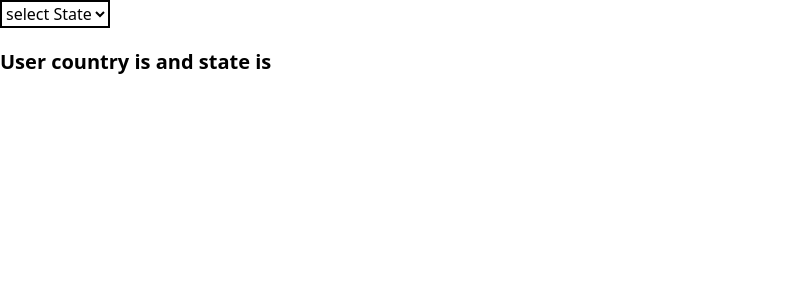
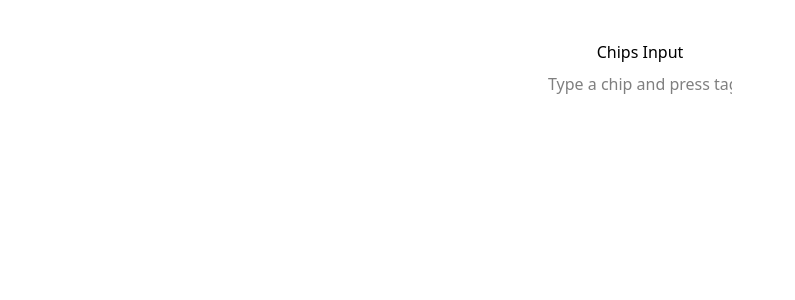
Before and after one commit to srivastavarahul442/react-features, a React (Vite) app: page / in a window 1280 px wide. Shown: the top 300 px of the page, without its empty margins (0-795 px from the left). Built offline with nearby package versions, Linux system fonts and the light colour scheme.

Commit message:
Chips Inpit

```diff
--- a/src/App.jsx
+++ b/src/App.jsx
@@ -1,9 +1,15 @@
+import ChipsInput from "./components/Chips Input/ChipsInput";
+import { Example } from "./components/Example";
 import MultipleDropdown from "./components/MultipleDropdown";
+import OtpValidation from "./components/OTP validation/OtpValidation";
 
 function App() {
   return (
     <>
-      <MultipleDropdown />
+      {/* <MultipleDropdown /> */}
+      {/* <OtpValidation /> */}
+      <ChipsInput />
+      {/* <Example /> */}
     </>
   );
 }
--- /dev/null
+++ b/src/components/Chips Input/ChipsInput.jsx
@@ -0,0 +1,52 @@
+import { useState } from "react";
+
+function ChipsInput() {
+  const [inputVal, setInputVal] = useState("");
+
+  const [valArray, setArrayVal] = useState([]);
+
+  const handleOnchange = (e) => {
+    setInputVal(e);
+  };
+
+  const handleKeyDown = (e) => {
+    if (e.key === "Enter") {
+      setArrayVal((prev) => [...prev, inputVal]);
+      setInputVal("");
+    }
+  };
+
+  const handleDelete = (itemToDelete) => {
+    const filteredItem = valArray.filter((item) => item !== itemToDelete);
+    setArrayVal(filteredItem);
+  };
+
+  return (
+    <div
+      style={{
+        display: "flex",
+        flexDirection: "column",
+        alignItems: "center",
+        margin: "40px 0",
+      }}
+    >
+      <h2>Chips Input</h2>
+      <input
+        type="text"
+        placeholder="Type a chip and press tag"
+        style={{ padding: "8px", width: "200px" }}
+        value={inputVal}
+        onChange={(e) => handleOnchange(e.target.value)}
+        onKeyDown={handleKeyDown}
+      />
+      {valArray.map((item) => (
+        <span key={item}>
+          {item}
+          <span className="cursor-pointer" onClick={() => handleDelete(item)}>❌</span>
+        </span>
+      ))}
+    </div>
+  );
+}
+
+export default ChipsInput;
--- /dev/null
+++ b/src/components/Example.jsx
@@ -0,0 +1,37 @@
+import React, { useState } from "react";
+
+export const Example = () => {
+  const [selectedCountry, setSelectedCountry] = useState("");
+
+  const countriesName = ["india", "nepal"];
+
+  const countriesStates = {
+    state:{}
+  };
+
+  const handleCountry = (e) => {
+    setSelectedCountry(e.target.value);
+  };
+
+  return (
+    <div>
+      <select
+        onChange={handleCountry}
+        className="h-8 w-30 border-2 border-black"
+      >
+        <option>select Country</option>
+        {countriesName.map((country) => (
+          <option key={country}>{country}</option>
+        ))}
+      </select>
+
+      {selectedCountry && countriesStates[selectedCountry] && (
+        <select className="h-8 w-30 border-2 border-black">
+          {countriesStates[selectedCountry].map((state) => (
+            <option key={state}>{state}</option>
+          ))}
+        </select>
+      )}
+    </div>
+  );
+};
--- /dev/null
+++ b/src/components/OTP validation/OtpValidation.jsx
@@ -0,0 +1,55 @@
+import React, { useEffect, useRef, useState } from "react";
+
+const OtpValidation = () => {
+  const OTP_DIGITS_COUNT = 4;
+
+  const refArray = useRef([]);
+
+  const [inputArr, setInputArray] = useState(
+    new Array(OTP_DIGITS_COUNT).fill("")
+  );
+
+  const handleOnChange = (value, index) => {
+    if (isNaN(value)) return;
+    console.log(value);
+    const newVal = value.trim();
+    const newArray = [...inputArr];
+    newArray[index] = newVal.slice(-1);
+    setInputArray(newArray);
+
+    newVal && refArray.current[index + 1]?.focus();
+  };
+
+  const handleOnKeyDown = (e, index) => {
+    if (!e.target.value && e.key === "Backspace") {
+      refArray.current[index - 1]?.focus();
+    }
+  };
+
+  useEffect(() => {
+    refArray.current[0]?.focus();
+  }, []);
+
+  return (
+    <div>
+      <h1 className="flex justify-center text-2xl mt-5">OTP Validation</h1>
+      <div className="w-[18%] mx-auto my-10 flex justify-between">
+        {inputArr.map((input, index) => (
+          <input
+            type="text"
+            key={index}
+            className="h-10 text-center w-10 rounded-[0.5rem] border-1 border-black"
+            value={inputArr[index]}
+            ref={(e) => (refArray.current[index] = e)}
+            onChange={(e) => {
+              handleOnChange(e.target.value, index);
+            }}
+            onKeyDown={(e) => handleOnKeyDown(e, index)}
+          />
+        ))}
+      </div>
+    </div>
+  );
+};
+
+export default OtpValidation;
```
